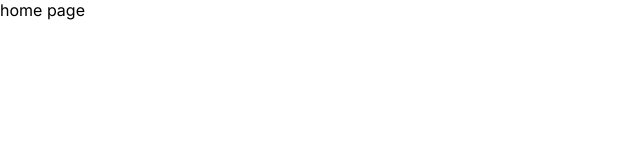
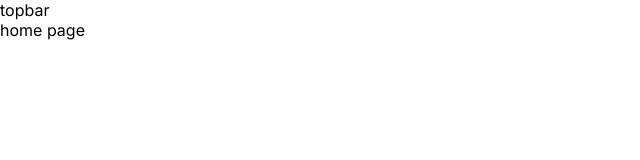
Before and after one commit to wajahatfaryadali/next-todo, a Next.js app: page / in a window 1280 px wide. Shown: the top 160 px of the page, without its empty margins (0-640 px from the left). Built offline with nearby package versions, Linux system fonts and the light colour scheme.

Commit message:
Layout component
- mui installed with icons
- folder structure
- layout added to handle views with and without app bar
- helper and route constants added

```diff
--- a/src/app/globals.css
+++ b/src/app/globals.css
@@ -16,10 +16,10 @@ body {
   height: 100vh;
   overflow-x: hidden;
 }
-
+/*
 body {
 
-}
+} */
 
 a {
   color: inherit;
--- a/src/app/page.module.css
+++ b/src/app/page.module.css
@@ -1,14 +1,11 @@
-.main {
-  min-height: 100vh;
-}
 
 
 /* Mobile */
-@media (max-width: 700px) {
+/* @media (max-width: 700px) {
 
-}
+} */
 
 /* Tablet and Smaller Desktop */
-@media (min-width: 701px) and (max-width: 1120px) {
+/* @media (min-width: 701px) and (max-width: 1120px) {
 
-}
+} */
--- a/src/app/page.tsx
+++ b/src/app/page.tsx
@@ -1,9 +1,12 @@
-import styles from "./page.module.css";
+import CustomLayout from "@/components/CustomLayout/CustomLayout";
+// import styles from "./page.module.css";
 
 export default function Home() {
   return (
-    <main className={styles.main}>
-      home page
+    <main>
+      <CustomLayout>
+        home page
+      </CustomLayout>
     </main>
   );
 }
--- /dev/null
+++ b/src/components/CustomLayout/CustomLayout.tsx
@@ -0,0 +1,32 @@
+'use client'
+import React, { useMemo } from "react"
+import { Box } from "@mui/material";
+import { usePathname } from "next/navigation";
+import { handleTopbarVisibility } from "@/utils/helpers/helpers";
+
+
+interface CustomLayoutProps {
+    children: React.ReactNode
+}
+
+const CustomLayout: React.FC<CustomLayoutProps> = ({ children }) => {
+    const urlPath = usePathname();
+    const showTopBar = useMemo(() => {
+        return handleTopbarVisibility(urlPath)
+    }, [urlPath]);
+
+    return (
+        showTopBar ?
+            <>
+                <div>topbar</div>
+                {children}
+            </>
+            :
+            <>
+                <Box>
+                    {children}
+                </Box>
+            </>
+    )
+}
+export default CustomLayout
--- /dev/null
+++ b/src/utils/helpers/helpers.ts
@@ -0,0 +1,9 @@
+import { URL_SIGN_IN, URL_SIGN_UP } from "../routes-path";
+
+export const handleTopbarVisibility = (path: string) => {
+    if (path === URL_SIGN_UP || path === URL_SIGN_IN) {
+        return false;
+    } else {
+        return true
+    }
+}
--- /dev/null
+++ b/src/utils/routes-path.ts
@@ -0,0 +1,2 @@
+export const URL_SIGN_IN = "/auth/sign-in";
+export const URL_SIGN_UP = "/auth/sign-up";
```
Also changed, not shown: package.json (+8 -4 lines), src/app/auth/sign-in/page.tsx (added, +9 -0 lines), src/app/auth/sign-up/page.tsx (added, +9 -0 lines), 2 other files (tests, documents, lock files or other folders).
